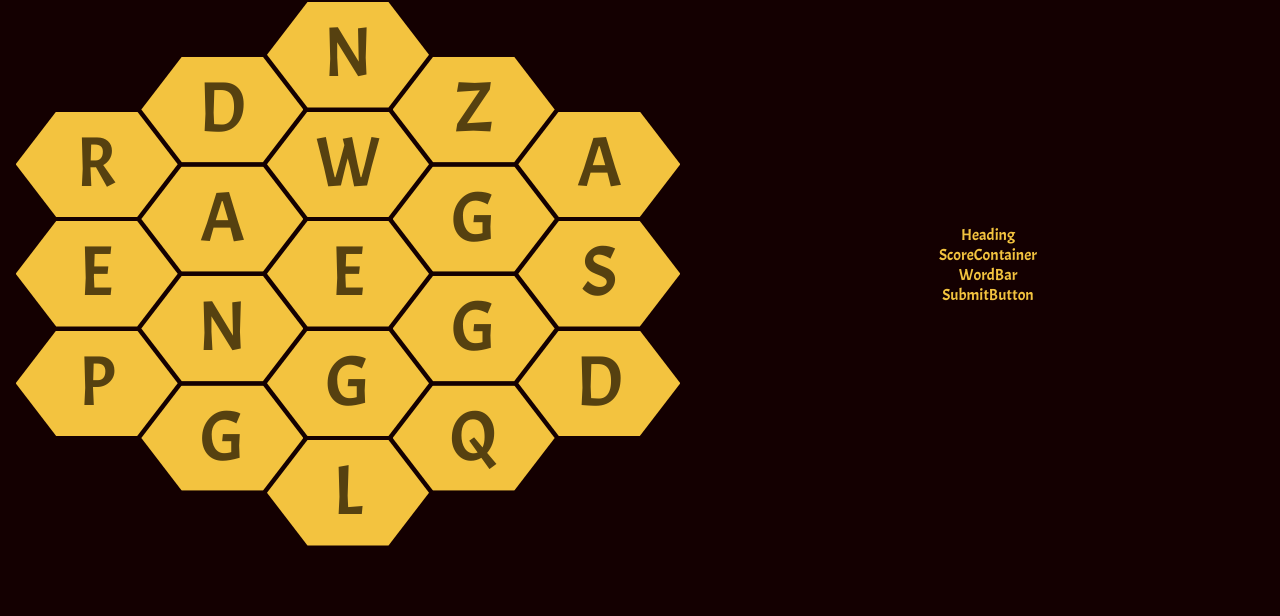
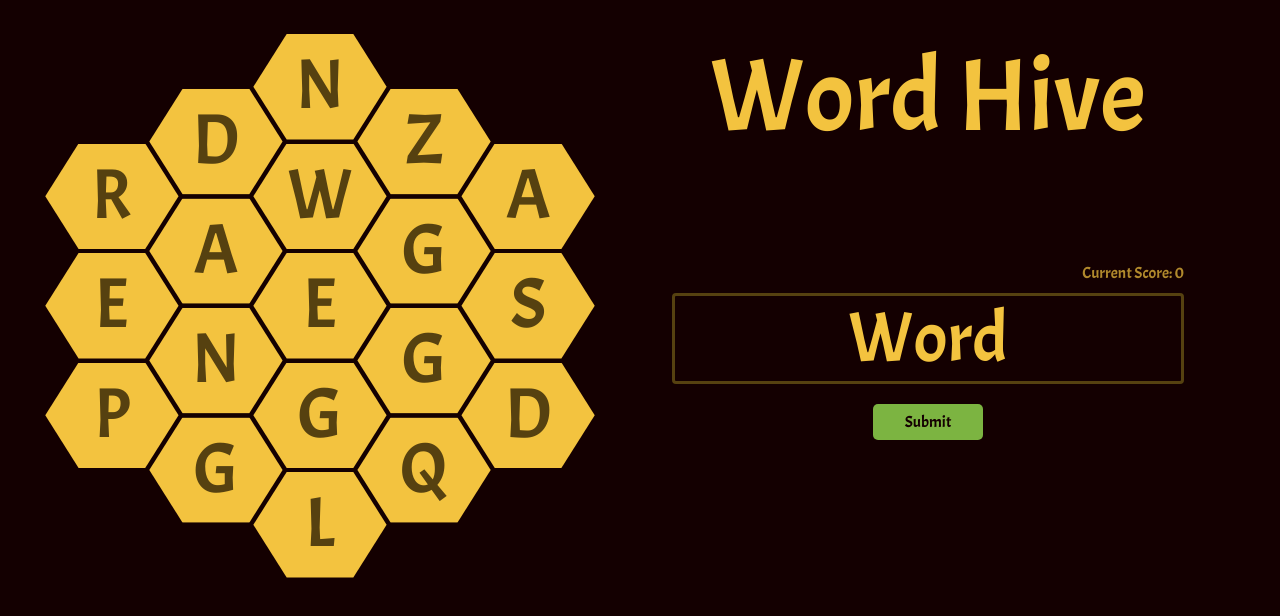
Before and after one commit to Anw0514/word-hive, a React (Create React App) app: page / in a window 1280 px wide. Shown: the top 616 px of the page. Built offline with nearby package versions, Linux system fonts and the light colour scheme.

Commit message:
MVP styles for UI features

```diff
--- a/src/App.js
+++ b/src/App.js
@@ -14,6 +14,7 @@ const theme = {
   primary: "#F3C33F",
   secondary: "#564110",
   success: "#7CB441",
+  successAlt: "#6ca62e",
   warning: "#FF7247",
   failure: "#FF4747",
   info: "#009FB7"
@@ -24,7 +25,7 @@ const StyledApp = styled.div`
   color: ${props => props.theme.primary};
   min-height: 100vh;
   margin: auto;
-	width: 100%;
+  padding: 2em;
 `
 
 const StyledFlexContainer = styled.div`
@@ -32,15 +33,15 @@ const StyledFlexContainer = styled.div`
   min-width: 100%;
   flex-direction: ${props => props.horizontal ? 'row' : 'column'};
   justify-content: center;
+  text-align: center;
 `
 
 const StyledControls = styled.div`
   display: flex;
   flex-direction: column;
-  justify-content: center;
+  justify-content: flex-start;
   align-items: center;
-  padding: 100px;
-  min-width: 30vw;
+  min-width: 50vw;
 `
 
 function App() {
--- a/src/components/Heading.js
+++ b/src/components/Heading.js
@@ -1,7 +1,15 @@
 import React from 'react'
+import styled from 'styled-components'
+import { useSelector } from 'react-redux'
+
+const StyledHeading = styled.div`
+    font-size: ${props => props.horizontal ? '8vw' : '14vw'};
+    margin-bottom: ${props => props.horizontal ? '1em' : '10px'};
+`
 
 export default function Heading() {
+    const isHorizontal = useSelector(state => state.app.isHorizontal)
   return (
-    <div>Heading</div>
+    <StyledHeading horizontal={isHorizontal}>Word Hive</StyledHeading>
   )
 }
--- a/src/components/ScoreContainer.js
+++ b/src/components/ScoreContainer.js
@@ -1,7 +1,18 @@
 import React from 'react'
+import styled from 'styled-components'
+import { useSelector } from 'react-redux'
 
+const StyledScoreContainer = styled.div`
+    text-align: right;
+    color: ${props => props.theme.primary};
+    opacity: .7;
+    width: ${props => props.horizontal ? '80%' : '90%'};
+    margin-bottom: 10px;
+`
 export default function ScoreContainer() {
+    const score = useSelector(state => state.app.score)
+    const isHorizontal = useSelector(state => state.app.isHorizontal)
   return (
-    <div>ScoreContainer</div>
+    <StyledScoreContainer horizontal={isHorizontal}>Current Score: {score}</StyledScoreContainer>
   )
 }
--- a/src/components/SubmitButton.js
+++ b/src/components/SubmitButton.js
@@ -1,7 +1,23 @@
 import React from 'react'
+import styled from 'styled-components'
+
+const StyledButton = styled.button`
+    background-color: ${props => props.theme.success};
+    color: ${props => props.theme.dark};
+
+    &:active {
+        background-color: ${props => props.theme.successAlt}
+    }
+`
+
+const StyledButtonContainer = styled.div`
+    text-align: center;
+`
 
 export default function SubmitButton() {
   return (
-    <div>SubmitButton</div>
+    <StyledButtonContainer>
+        <StyledButton>Submit</StyledButton>
+    </StyledButtonContainer>
   )
 }
--- a/src/components/WordBar.js
+++ b/src/components/WordBar.js
@@ -1,7 +1,21 @@
 import React from 'react'
+import styled from 'styled-components'
+import { useSelector } from 'react-redux'
+
+const StyledWordBar = styled.div`
+    border: 3px solid ${props => props.theme.secondary};
+    border-radius: 4px;
+    line-height:1.2em;
+    margin: ${props => props.horizontal ? '0px' : '20px'} auto 20px;
+    width: 80%;
+    text-align: center;
+    box-sizing: border-box;
+    font-size: ${props => props.horizontal ? '5.5vw' : '11vw'};
+`
 
 export default function WordBar() {
-  return (
-    <div>WordBar</div>
-  )
+    const isHorizontal = useSelector(state => state.app.isHorizontal)
+    return (
+        <StyledWordBar horizontal={isHorizontal}>Word</StyledWordBar>
+    )
 }
--- a/src/index.css
+++ b/src/index.css
@@ -17,3 +17,18 @@ code {
   font-family: source-code-pro, Menlo, Monaco, Consolas, 'Courier New',
     monospace;
 }
+
+button {
+  border: none;
+  padding: .5em 2em;
+  text-align: center;
+  text-decoration: none;
+  display: inline-block;
+  font-size: 16px;
+  border-radius: 5px;
+  cursor: pointer;
+  transition: 0.3s;
+  font-family: 'Acme', 'Segoe UI', 'Roboto', 'Oxygen',
+    'Ubuntu', 'Cantarell', 'Fira Sans', 'Droid Sans', 'Helvetica Neue',
+    sans-serif;
+}
--- a/src/redux/appSlice.js
+++ b/src/redux/appSlice.js
@@ -4,7 +4,7 @@ export const appSlice = createSlice({
   name: 'app',
   initialState: {
     isHorizontal: false,
-    // score
+    score: 0
   },
   reducers: {
     updateIsHorizontal: state => {
```
